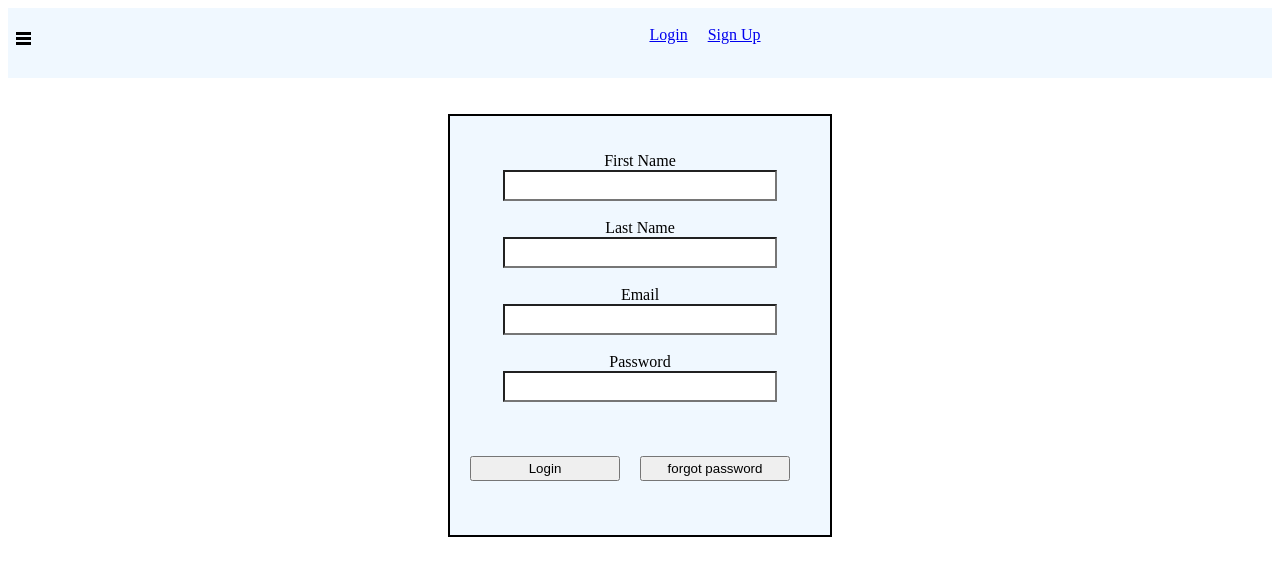
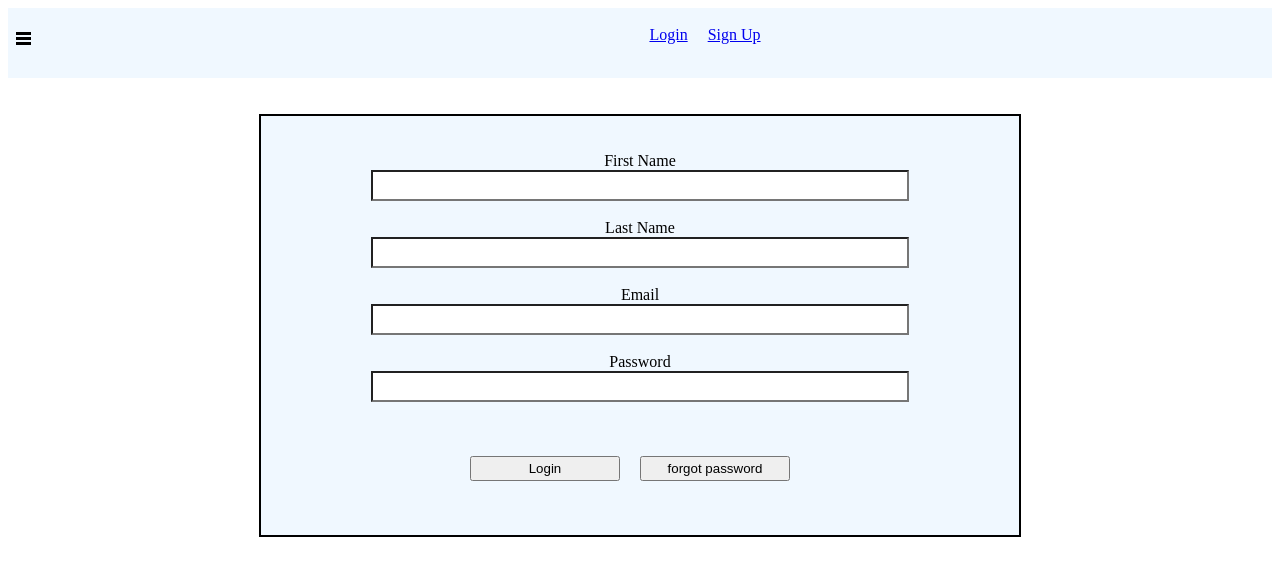
Before and after one commit to Jackson-Muendo/angular---backend, an Angular app in the folder post/: page / in a window 1280 px wide. Shown: the top 576 px of the page. Built offline with nearby package versions, Linux system fonts and the light colour scheme.

Commit message:
Update styles.css

```diff
--- a/post/src/styles.css
+++ b/post/src/styles.css
@@ -32,7 +32,7 @@ button{
     width: 150px;
 }
 .dis{
-    width: 45%;
+    width: 75%;
     text-align: center;
     margin:auto;
 }
@@ -62,7 +62,7 @@ input[type='file']{
   }
   .form{
     border: 2px solid black;
-    width: 30%;
+    width: 60%;
     box-sizing:initial;
     margin: auto;
     background-color: aliceblue;
```
